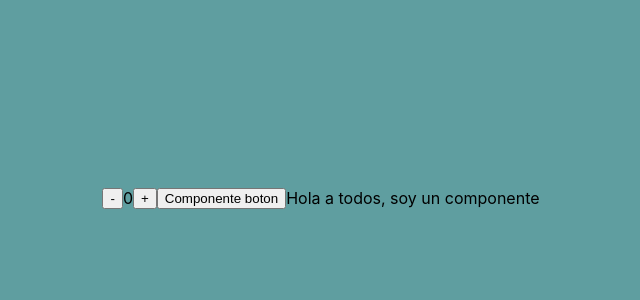
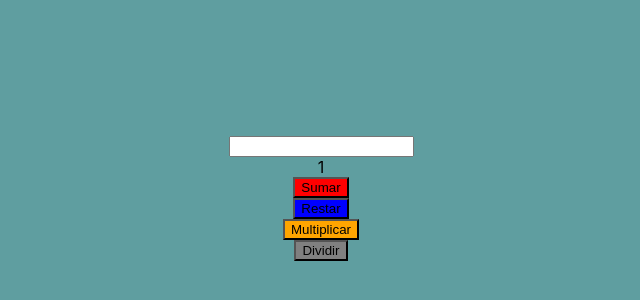
Before and after one commit to danoalanis/react-54965, a React (Create React App) app: page / in a window 1280 px wide. Shown: the part 202-502 px from the top of the page, without its empty margins (319-959 px from the left). Built offline with nearby package versions, Linux system fonts and the light colour scheme.

Commit message:
Se agrega lo visto en el 1er after

```diff
--- a/src/App.jsx
+++ b/src/App.jsx
@@ -1,18 +1,48 @@
 import { useState } from "react";
 import "./App.css";
-import LabelComponent from "./components/LabelComponent";
 import ButtonComponent from "./components/ButtonComponent";
+
+const botonSumar = {
+  backgroundColor: "red",
+};
+
+const botonRestar = {
+  backgroundColor: "blue",
+};
+const botonMultiplicar = {
+  backgroundColor: "orange",
+};
+const botonDividir = {
+  backgroundColor: "grey",
+};
+
+const object = {
+  label: "Sumar",
+};
 
 const App = () => {
   // El count es el estado inicial y el setCount es la funcion que se usa para actualizar ese estado
-  const [count, setCount] = useState(0);
+  const [contador, setContador] = useState(1);
+  const [userValue, setUserValue] = useState(0);
 
+  //Funciones que suma/resta/multiplica/divida el valor de contador y el valor que ingresa el usuario
   const handleSumar = () => {
-    setCount(count + 1);
+    setContador(contador + parseInt(userValue));
+  };
+  const handleRestar = () => {
+    setContador(contador - parseInt(userValue));
+  };
+  const handleMultiplicar = () => {
+    setContador(contador * parseInt(userValue));
+  };
+  const handleDividir = () => {
+    if (parseInt(userValue) === 0) return;
+    setContador(contador / parseInt(userValue));
   };
 
-  const handleRestar = () => {
-    setCount(count - 1);
+  //Funcion para manejar el evento onChange (cuando el usuario ingresa valores en el input)
+  const handleChange = (e) => {
+    setUserValue(e.target.value);
   };
 
   return (
@@ -22,15 +52,37 @@
           display: "flex",
           justifyContent: "center",
           alignItems: "center",
+          flexDirection: "column",
           width: "100vw",
           height: "100vh",
         }}
       >
-        <button onClick={handleRestar}>-</button>
-        <span>{count}</span>
-        <button onClick={handleSumar}>+</button>
-        <ButtonComponent />
-        <LabelComponent />
+        <input type="number" onChange={(e) => handleChange(e)} />
+        <span>{contador}</span>
+        <ButtonComponent
+          // object={object}
+          customStyles={botonSumar}
+          handleClick={handleSumar}
+          label="Sumar"
+        />
+        <ButtonComponent
+          // object={object}
+          customStyles={botonRestar}
+          handleClick={handleRestar}
+          label="Restar"
+        />
+        <ButtonComponent
+          // object={object}
+          customStyles={botonMultiplicar}
+          handleClick={handleMultiplicar}
+          label="Multiplicar"
+        />
+        <ButtonComponent
+          // object={object}
+          customStyles={botonDividir}
+          handleClick={handleDividir}
+          label="Dividir"
+        />
       </div>
     </div>
   );
--- a/src/components/ButtonComponent.jsx
+++ b/src/components/ButtonComponent.jsx
@@ -1,11 +1,7 @@
 import React from 'react'
-
-const ButtonComponent = () => {
-    const handleSaludo = () => {
-        console.log("Hola soy un componente boton")
-    }
+const ButtonComponent = ({label, handleClick, customStyles, object}) => {
   return (
-    <button onClick={handleSaludo}>Componente boton</button>
+    <button style={customStyles} onClick={handleClick}>{label}</button>
   )
 }
 
--- a/src/components/LabelComponent.jsx
+++ /dev/null
@@ -1,9 +0,0 @@
-import React from 'react'
-
-const LabelComponent = () => {
-  return (
-    <div>Hola a todos, soy un componente</div>
-  )
-}
-
-export default LabelComponent
```
